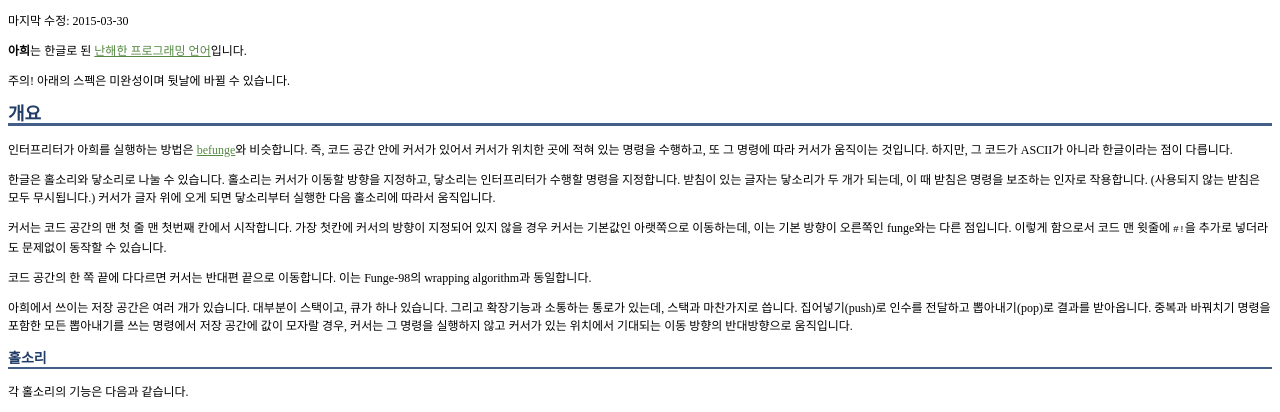
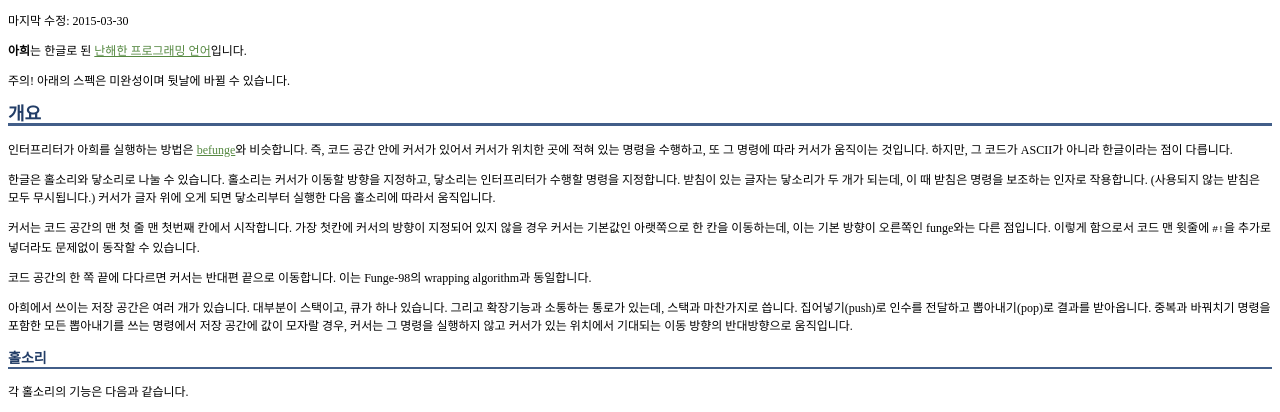
Before and after one commit to aheui/aheui.github.io, a Jekyll site: the page built from _posts/2006-10-27-specification.ko.markdown, in a window 1280 px wide. Shown: the top 412 px of the page. Built offline with Jekyll 4.4.1, drawn with Linux system fonts in a browser that asks for light colours.

Commit message:
설계 의도가 명확한 스펙 상의 불분명함을 바로잡음.
맨 처음 시작 상태가 아래로 한 칸 이동하려는 상태임이 명확히 정의되어 있지 않습니다.

```diff
--- a/_posts/2006-10-27-specification.ko.markdown
+++ b/_posts/2006-10-27-specification.ko.markdown
@@ -15,7 +15,7 @@ title: 아희 스펙
 
 한글은 홀소리와 닿소리로 나눌 수 있습니다. 홀소리는 커서가 이동할 방향을 지정하고, 닿소리는 인터프리터가 수행할 명령을 지정합니다. 받침이 있는 글자는 닿소리가 두 개가 되는데, 이 때 받침은 명령을 보조하는 인자로 작용합니다. (사용되지 않는 받침은 모두 무시됩니다.) 커서가 글자 위에 오게 되면 닿소리부터 실행한 다음 홀소리에 따라서 움직입니다.
 
-커서는 코드 공간의 맨 첫 줄 맨 첫번째 칸에서 시작합니다. 가장 첫칸에 커서의 방향이 지정되어 있지 않을 경우 커서는 기본값인 아랫쪽으로 이동하는데, 이는 기본 방향이 오른쪽인 funge와는 다른 점입니다. 이렇게 함으로서 코드 맨 윗줄에 `#!`을 추가로 넣더라도 문제없이 동작할 수 있습니다.
+커서는 코드 공간의 맨 첫 줄 맨 첫번째 칸에서 시작합니다. 가장 첫칸에 커서의 방향이 지정되어 있지 않을 경우 커서는 기본값인 아랫쪽으로 한 칸을 이동하는데, 이는 기본 방향이 오른쪽인 funge와는 다른 점입니다. 이렇게 함으로서 코드 맨 윗줄에 `#!`을 추가로 넣더라도 문제없이 동작할 수 있습니다.
 
 코드 공간의 한 쪽 끝에 다다르면 커서는 반대편 끝으로 이동합니다. 이는 Funge-98의 wrapping algorithm과 동일합니다.
 
```
